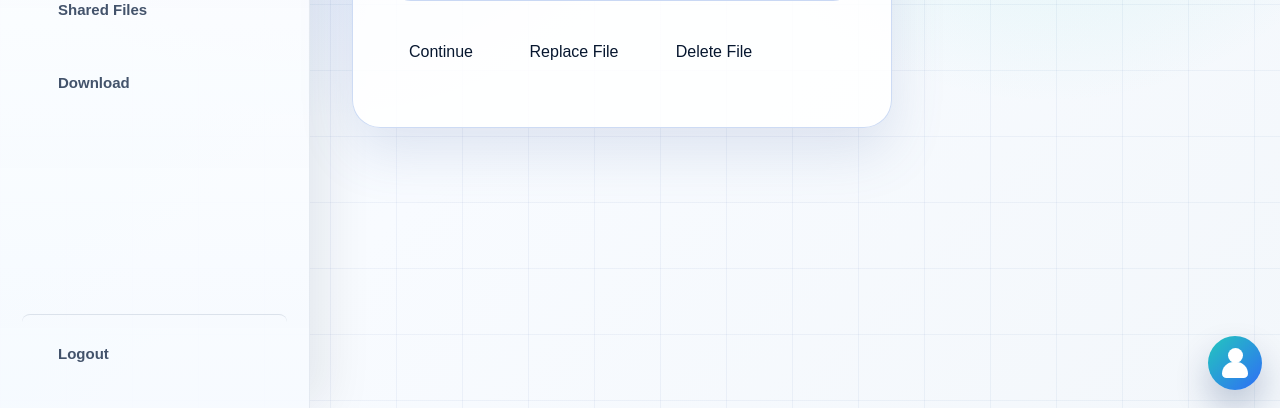
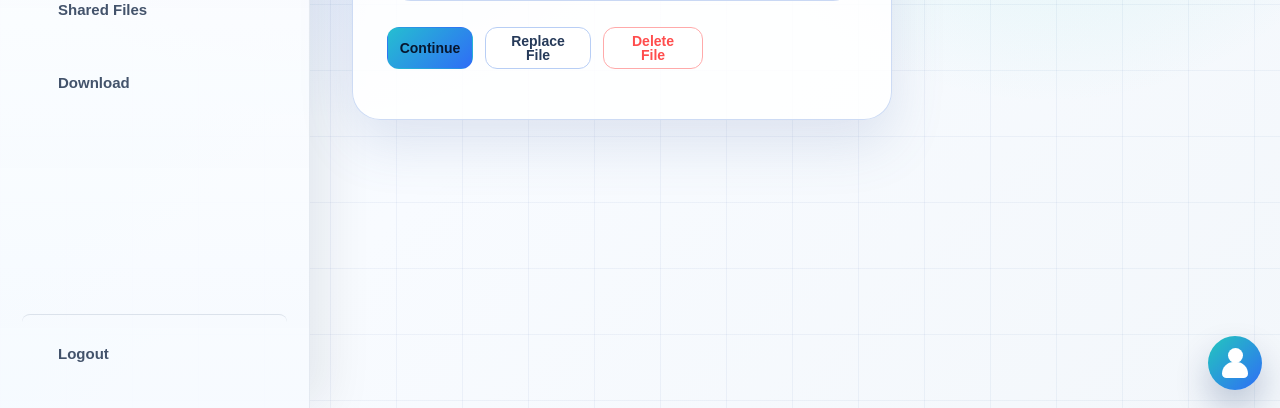
Before and after one commit to smilingSG/CSIT321_26_S2_Group31, a Flask app: template templates/preview.html in a window 1280 px wide. Shown: the part 392-800 px from the top of the page. Run offline with Flask 3, Linux system fonts and the light colour scheme; the template is opened without the code that fills it, so the values that code supplies are empty.

Commit message:
Use dedicated preview button classes

```diff
--- a/templates/preview.html
+++ b/templates/preview.html
@@ -269,53 +269,49 @@
         .preview-page .preview-actions {
             display: flex;
             align-items: center;
-            gap: 14px;
+            gap: 12px;
             margin-top: 26px;
         }
 
-        .preview-page .preview-actions button {
-            all: unset;
-            box-sizing: border-box;
-            height: 50px;
-            border-radius: 15px;
-            font-size: 16px;
-            font-weight: 500;
-            line-height: 1;
-            text-align: center;
-            display: inline-flex;
-            align-items: center;
-            justify-content: center;
-            cursor: pointer;
+        .preview-page button.preview-action-button {
+            appearance: none !important;
+            -webkit-appearance: none !important;
+            box-sizing: border-box !important;
+            min-width: 0 !important;
+            height: 42px !important;
+            padding: 0 18px !important;
+            border-radius: 12px !important;
+            font-size: 14px !important;
+            font-weight: 600 !important;
+            line-height: 1 !important;
+            text-align: center !important;
+            display: inline-flex !important;
+            align-items: center !important;
+            justify-content: center !important;
+            cursor: pointer !important;
+            text-decoration: none !important;
+            box-shadow: none !important;
         }
 
         .preview-page #continueButton {
-            width: 108px;
+            width: 86px !important;
+            color: #07172f !important;
+            border: 1px solid transparent !important;
+            background: linear-gradient(135deg, #25bed1 0%, #2f6df6 100%) !important;
         }
 
         .preview-page #replaceButton {
-            width: 130px;
+            width: 106px !important;
+            color: #263a59 !important;
+            border: 1px solid #b8cef5 !important;
+            background: rgba(255, 255, 255, 0.9) !important;
         }
 
         .preview-page #deleteButton {
-            width: 122px;
-        }
-
-        .preview-page .primary-btn {
-            color: #07172f;
-            background: linear-gradient(135deg, #25bed1 0%, #2f6df6 100%);
-            box-shadow: none;
-        }
-
-        .preview-page .outline-btn {
-            color: #243a59;
-            background: rgba(255, 255, 255, 0.9);
-            border: 1px solid #b8cef5;
-        }
-
-        .preview-page .danger-btn {
-            color: #ff3333;
-            background: rgba(255, 255, 255, 0.9);
-            border: 1px solid #ff9b9b;
+            width: 100px !important;
+            color: #ff4d4d !important;
+            border: 1px solid #ffaaaa !important;
+            background: rgba(255, 255, 255, 0.9) !important;
         }
 
         .preview-page .status-text {
@@ -409,7 +405,7 @@
                 <div class="preview-actions">
                     <button
                         type="button"
-                        class="primary-btn"
+                        class="preview-action-button"
                         id="continueButton"
                         onclick="continueToFragmentConfiguration()">
                         Continue
@@ -417,7 +413,7 @@
 
                     <button
                         type="button"
-                        class="outline-btn"
+                        class="preview-action-button"
                         id="replaceButton"
                         onclick="replaceFile()">
                         Replace File
@@ -425,7 +421,7 @@
 
                     <button
                         type="button"
-                        class="danger-btn"
+                        class="preview-action-button"
                         id="deleteButton"
                         onclick="deleteFile()">
                         Delete File
```
